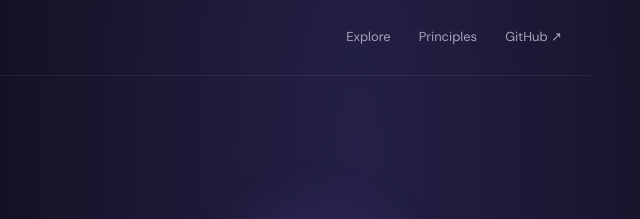
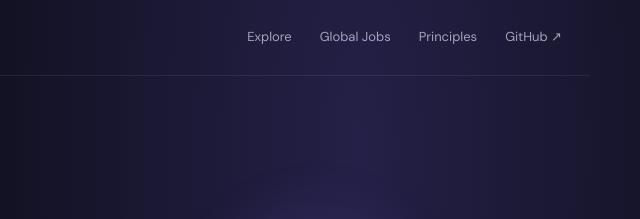
Before and after one commit to shanraku/global-open-source-hub, a plain HTML site: page index.html in a window 1280 px wide. Shown: the top 219 px of the page, 640-1280 px from the left. Drawn offline with Linux system fonts and the light colour scheme.

Commit message:
Link Global Jobs from homepage navigation

```diff
--- a/index.html
+++ b/index.html
@@ -29,7 +29,7 @@
   <a class="skip-link" href="#projects">Skip to projects</a>
   <header class="site-header">
     <a class="brand" href="#" aria-label="Global Open Source Hub home"><span class="brand-mark">G</span><span>Open Source <b>Hub</b></span></a>
-    <nav aria-label="Main navigation"><a href="#projects">Explore</a><a href="#principles">Principles</a><a href="https://github.com/shanraku/global-open-source-hub" target="_blank" rel="noopener noreferrer">GitHub ↗</a></nav>
+    <nav aria-label="Main navigation"><a href="#projects">Explore</a><a href="jobs.html">Global Jobs</a><a href="#principles">Principles</a><a href="https://github.com/shanraku/global-open-source-hub" target="_blank" rel="noopener noreferrer">GitHub ↗</a></nav>
   </header>
   <main>
     <section class="hero">
```
